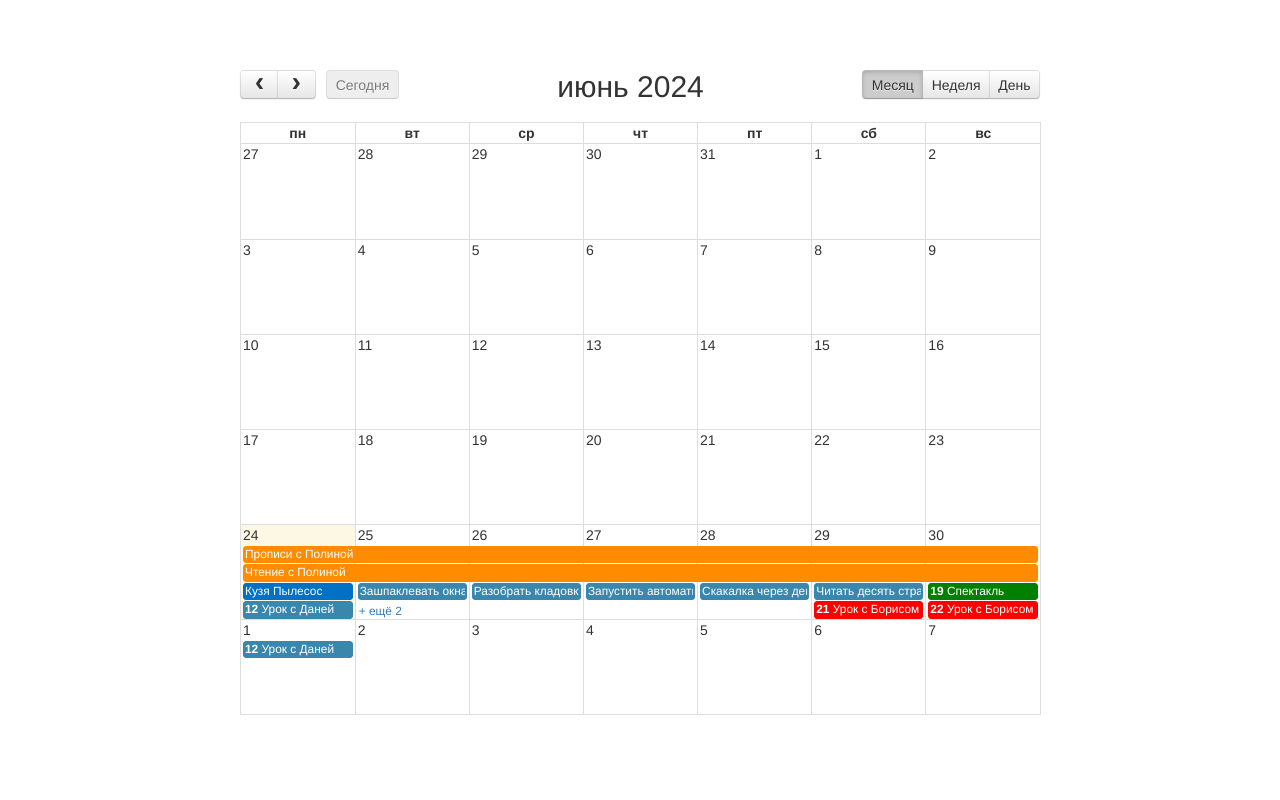
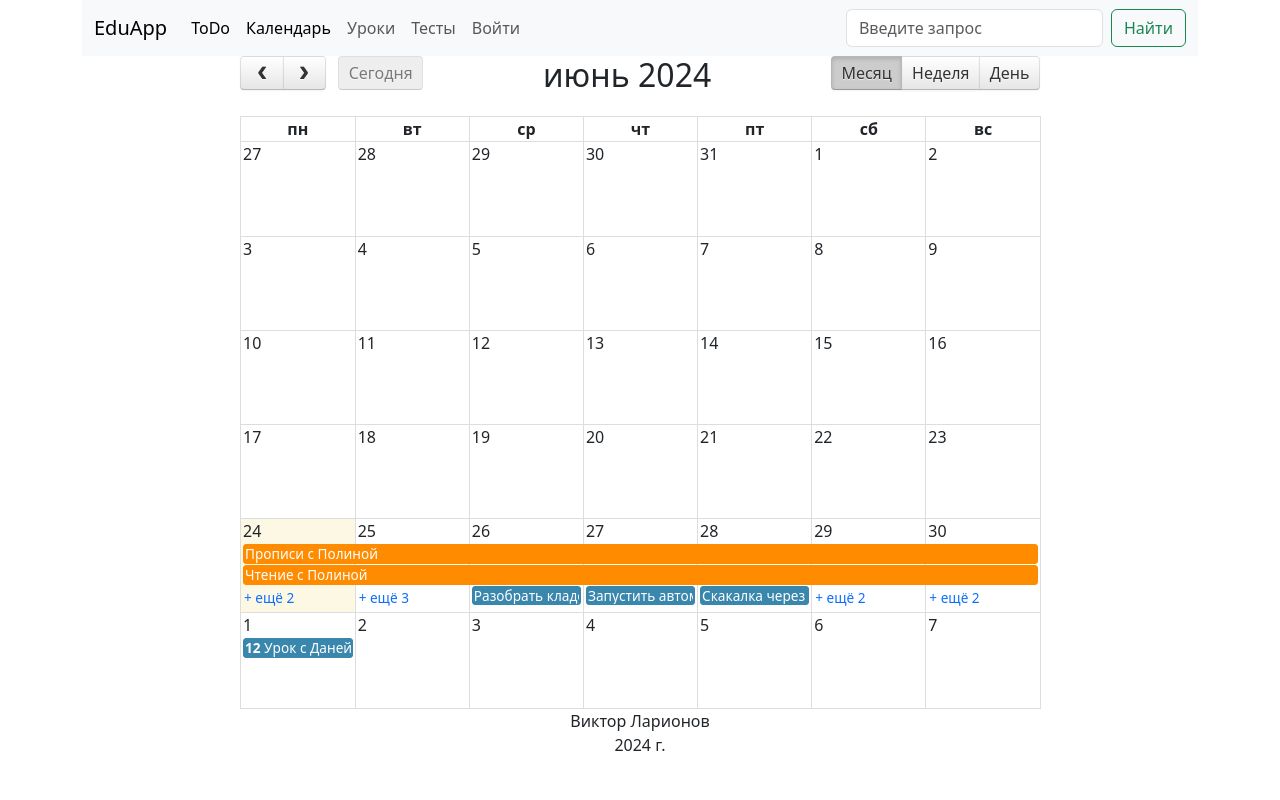
Before and after one commit to slavniy/todo_app, a Flask app: page /calendar in a window 1280 px wide. Run offline with Flask 3, Linux system fonts and the light colour scheme; data comes from the database, SQL or seed files in the repository; both versions use the stored data as it was after the commit; lists and menus that the app fills with data are empty; some libraries are stand-ins or nearby versions.

Commit message:
using bast template for calendar page

```diff
--- a/main.py
+++ b/main.py
@@ -138,7 +138,6 @@ def calendar():
         return redirect(url_for('calendar'))
     else:
         items = Event.query.all()
-        # events = json.dumps([item.to_dict() for item in items], ensure_ascii=False)
         events = [item.to_dict() for item in items]
         for event in events:
             date_el, time_el = event['start'].split()
--- a/static/css/calendar.css
+++ b/static/css/calendar.css
@@ -1,7 +1,3 @@
-body {
-    padding-top: 70px;
-    /* Required padding for .navbar-fixed-top. Remove if using .navbar-static-top. Change if height of navigation changes. */
-}
 #calendar {
     max-width: 800px;
 }
--- a/templates/base.html
+++ b/templates/base.html
@@ -4,6 +4,7 @@
     <meta charset="UTF-8">
     <meta name="viewport" content="width=device-width, initial-scale=1.0">
     <link href="https://cdn.jsdelivr.net/npm/bootstrap@5.3.3/dist/css/bootstrap.min.css" rel="stylesheet" integrity="sha384-QWTKZyjpPEjISv5WaRU9OFeRpok6YctnYmDr5pNlyT2bRjXh0JMhjY6hW+ALEwIH" crossorigin="anonymous">
+    {% block  add_style %} {% endblock %}
     <link rel="stylesheet" href="{{url_for('static', filename='css/main.css')}}">
     <title>{% block title %} {% endblock %}</title>
 </head>
@@ -15,7 +16,7 @@
               <div class="collapse navbar-collapse" id="navbarSupportedContent">
                 <ul class="navbar-nav me-auto mb-2 mb-lg-0">
                   <li class="nav-item">
-                    <a class="nav-link active" aria-current="page" href="#">ToDo</a>
+                    <a class="nav-link active" aria-current="page" href="{{url_for('index')}}">ToDo</a>
                   </li>
                   <li class="nav-item">
                     <a class="nav-link active" aria-current="page" href="{{url_for('calendar')}}">Календарь</a>
@@ -60,5 +61,6 @@
         </footer>
     </div>
     <script src="https://cdn.jsdelivr.net/npm/bootstrap@5.3.3/dist/js/bootstrap.bundle.min.js" integrity="sha384-YvpcrYf0tY3lHB60NNkmXc5s9fDVZLESaAA55NDzOxhy9GkcIdslK1eN7N6jIeHz" crossorigin="anonymous"></script>
-</body>
+    {% block add_scripts %} {% endblock %}
+  </body>
 </html>
--- a/templates/calendar.html
+++ b/templates/calendar.html
@@ -1,29 +1,17 @@
+{% extends 'base.html' %}
 <!DOCTYPE html>
 <html lang="en">
 
-<head>
 
-    <meta charset="utf-8">
-    <meta http-equiv="X-UA-Compatible" content="IE=edge">
-    <meta name="viewport" content="width=device-width, initial-scale=1">
-    <meta name="description" content="">
-    <meta name="author" content="">
+{% block add_style %}
+  <link href="{{url_for('static', filename='css/fullcalendar.css')}}" rel='stylesheet'>
+  <link rel="stylesheet" href="{{url_for('static', filename='css/calendar.css')}}">
+{% endblock %}
 
-    <title>Календарь событий</title>
+  {% block title %}Календарь событий {% endblock %}
 
-    <!-- Bootstrap Core CSS -->
-    <link href="{{url_for('static', filename='css/bootstrap.min.css')}}" rel="stylesheet">
 
-	<!-- FullCalendar -->
-	<link href="{{url_for('static', filename='css/fullcalendar.css')}}" rel='stylesheet'>
-	<link rel="stylesheet" href="{{url_for('static', filename='css/calendar.css')}}">
-
-</head>
-
-<body>
-    <!-- Page Content -->
-    <div class="container">
-
+{% block content %}
         <div class="row">
             <div class="col-lg-12 text-center">
                 <div id="calendar" class="col-centered">
@@ -40,7 +28,6 @@
 			<form class="form-horizontal" method="POST">
 
 			  <div class="modal-header">
-				<button type="button" class="close" data-dismiss="modal" aria-label="Close"><span aria-hidden="true">&times;</span></button>
 				<h4 class="modal-title" id="myModalLabel">Добавить событие</h4>
 			  </div>
 			  <div class="modal-body">
@@ -82,7 +69,7 @@
 
 			  </div>
 			  <div class="modal-footer">
-				<button type="button" class="btn btn-default" data-dismiss="modal">Закрыть</button>
+				<button type="button" class="btn btn-default" data-bs-dismiss="modal">Закрыть</button>
 				<button type="submit" class="btn btn-primary">Сохранить</button>
 			  </div>
 			</form>
@@ -98,7 +85,6 @@
 			<div class="modal-content">
 			<form class="form-horizontal" method="POST" action="editEvent">
 			  <div class="modal-header">
-				<button type="button" class="close" data-dismiss="modal" aria-label="Close"><span aria-hidden="true">&times;</span></button>
 				<h4 class="modal-title" id="myModalLabel">Редактировать событие</h4>
 			  </div>
 			  <div class="modal-body">
@@ -138,7 +124,7 @@
 
 			  </div>
 			  <div class="modal-footer">
-				<button type="button" class="btn btn-default" data-dismiss="modal">Закрыть</button>
+				<button type="button" class="btn btn-default" data-bs-dismiss="modal">Закрыть</button>
 				<button type="submit" class="btn btn-primary">Сохранить</button>
 			  </div>
 			</form>
@@ -146,9 +132,10 @@
 		  </div>
 		</div>
 
-    </div>
-    <!-- /.container -->
+{% endblock %}
 
+
+{% block add_scripts %}
     <!-- jQuery Version 1.11.1 -->
     <script src="{{url_for('static', filename='js/jquery.js')}}"></script>
 
@@ -167,8 +154,5 @@
 		var events = {{events|tojson}};
 		show_all(events);
 	});
-
 </script>
-</body>
-
-</html>
+{% endblock %}
```
Also changed, not shown: instance/task.db.
